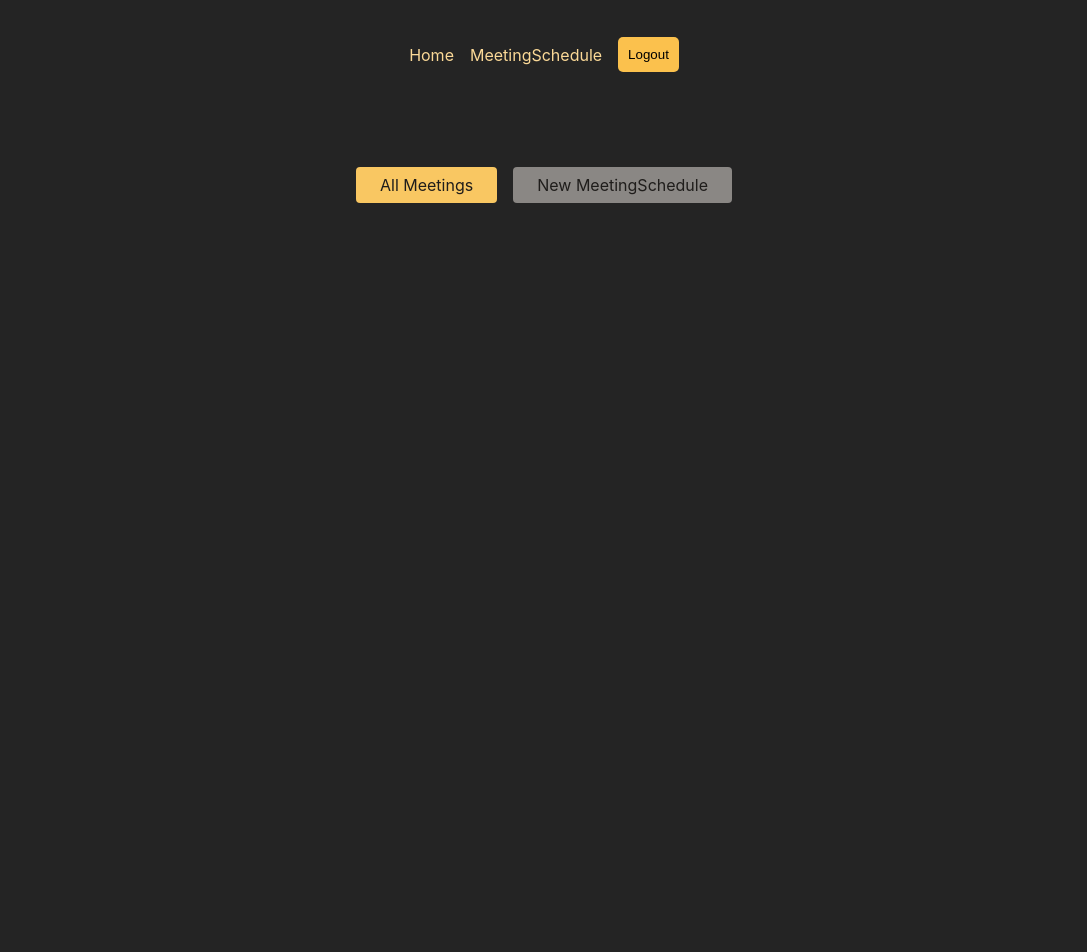
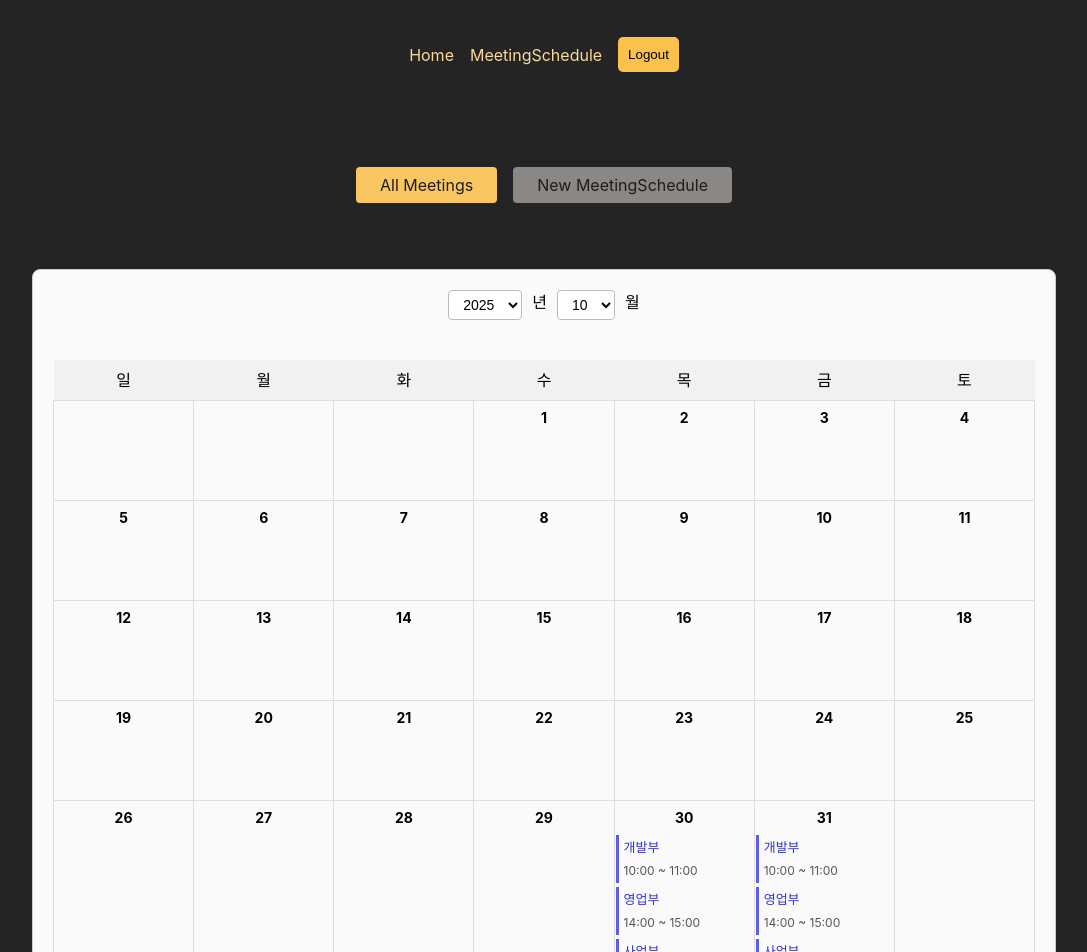
Before and after one commit to rlaban12/roomPlan, a React (Vite) app in the folder frontend/: page /meeting in a window 1280 px wide. Shown: the top 952 px of the page, without its empty margins (96-1183 px from the left). Before the commit the page ends 800 px from the top, so only its background shows below. Built offline with nearby package versions, Linux system fonts and the light colour scheme; sample sign-in values are in the browser's storage.

Commit message:
20251021 커밋
[FE]
- 회의 일정 캘린더 화면 추가
- 프론트엔드의 예시 데이터 json 으로 표시되는 것 확인

```diff
--- a/frontend/src/pages/MeetingSchedulePage.jsx
+++ b/frontend/src/pages/MeetingSchedulePage.jsx
@@ -1,9 +1,122 @@
-import React, {useEffect, useRef, useState} from 'react';
+// import React, {useEffect, useRef, useState} from 'react';
+import React, {useState} from 'react';
+
+import styles from './MeetingSchedulePage.module.scss';
 
 import {MEETING_API_URL} from '../config/host-config.js';
-import {fetchWithAuth} from '../config/api.js';
+// import {fetchWithAuth} from '../config/api.js';
 
 const MeetingSchedulePage = () => {
+  const [year, setYear] = useState(2025);
+  const [month, setMonth] = useState(10);
+
+  // 예시 데이터
+  const meetings = {
+    "2025-10-30": [
+      { dept: "개발부", time: "10:00 ~ 11:00" },
+      { dept: "영업부", time: "14:00 ~ 15:00" },
+      { dept: "사업부", time: "16:00 ~ 17:00" },
+    ],
+    "2025-10-31": [
+      { dept: "개발부", time: "10:00 ~ 11:00" },
+      { dept: "영업부", time: "14:00 ~ 15:00" },
+      { dept: "사업부", time: "16:00 ~ 17:00" },
+      { dept: "경엉지원", time: "18:00 ~ 19:00" },
+    ],
+  };
+
+  // 달력용 날짜 계산
+  const getDaysInMonth = (year, month) => {
+    const firstDay = new Date(year, month - 1, 1).getDay();
+    const daysInMonth = new Date(year, month, 0).getDate();
+    const weeks = [];
+    let day = 1;
+
+    for (let i = 0; i < 6; i++) {
+      const week = [];
+      for (let j = 0; j < 7; j++) {
+        if ((i === 0 && j < firstDay) || day > daysInMonth) {
+          week.push(null);
+        } else {
+          week.push(day++);
+        }
+      }
+      weeks.push(week);
+    }
+    return weeks;
+  };
+
+  const weeks = getDaysInMonth(year, month);
+
+  return (
+      <div className={styles["calendar-container"]}>
+        <div className={styles["calendar-header"]}>
+          <div className={styles["select-group"]}>
+            <select value={year} onChange={(e) => setYear(e.target.value)}>
+              {[2024, 2025, 2026].map((y) => (
+                  <option key={y}>{y}</option>
+              ))}
+            </select>
+            <span>
+              년
+            </span>
+            <select value={month} onChange={(e) => setMonth(e.target.value)}>
+              {Array.from({ length: 12 }, (_, i) => i + 1).map((m) => (
+                  <option key={m}>{m}</option>
+              ))}
+            </select>
+            <span>
+              월
+            </span>
+          </div>
+        </div>
+
+        <table className={styles["calendar-table"]}>
+          <thead>
+          <tr>
+            {["일", "월", "화", "수", "목", "금", "토"].map((day) => (
+                <th key={day}>{day}</th>
+            ))}
+          </tr>
+          </thead>
+          <tbody>
+          {weeks.map((week, i) => (
+              <tr key={i}>
+                {week.map((day, j) => {
+                  const dateKey = day
+                      ? `${year}-${String(month).padStart(2, "0")}-${String(day).padStart(2, "0")}`
+                      : null;
+
+                  return (
+                      <td key={j}>
+                        {day ? (
+                            <>
+                              <div className={styles["date"]}>{day}</div>
+                              {meetings[dateKey] ? (
+                                  <div className={styles["meeting-list"]}>
+                                    {meetings[dateKey].map((m, idx) => (
+                                        <div key={idx} className={styles["meeting-item"]}>
+                                          <p className={styles["dept"]}>{m.dept}</p>
+                                          <p className={styles["time"]}>{m.time}</p>
+                                        </div>
+                                    ))}
+                                  </div>
+                              ) : (
+                                  <div className={styles[".empty"]}></div>
+                              )}
+                            </>
+                        ) : (
+                            <div className={styles[".empty"]}></div>
+                        )}
+                      </td>
+                  );
+                })}
+              </tr>
+          ))}
+          </tbody>
+        </table>
+      </div>
+  );
 
 };
 
--- /dev/null
+++ b/frontend/src/pages/MeetingSchedulePage.module.scss
@@ -0,0 +1,86 @@
+.calendar-container {
+  width: 80%;
+  margin: 40px auto;
+  border: 1px solid #ccc;
+  border-radius: 8px;
+  padding: 20px;
+  background-color: #fafafa;
+  display: flex;
+  flex-direction: column;
+  gap: 20px;
+  color: black;
+}
+
+.calendar-header {
+  display: flex;
+  justify-content: center;
+  align-items: center;
+  margin-bottom: 20px;
+
+  .select-group {
+    display: flex;
+    gap: 10px;
+
+    select {
+      padding: 5px 10px;
+      border-radius: 4px;
+      border: 1px solid #bbb;
+      background-color: white;
+      font-size: 14px;
+      color: black;
+    }
+  }
+}
+
+.calendar-table {
+  border-collapse: collapse;
+  text-align: center;
+
+  th {
+    background-color: #f1f1f1;
+    padding: 8px;
+  }
+
+  td {
+    border: 1px solid #ddd;
+    height: 100px;
+    vertical-align: top;
+    position: relative;
+    font-size: 14px;
+    width: 14%;
+
+    .date {
+      font-weight: bold;
+      margin: 4px;
+    }
+
+    .empty {
+      color: #bbb;
+      margin-top: 8px;
+    }
+
+    .meeting-list {
+      text-align: left;
+      margin-top: 5px;
+
+      .meeting-item {
+        border-left: 3px solid #5d5de7;
+        padding-left: 5px;
+        margin-bottom: 4px;
+
+        .dept {
+          color: #3333cc;
+          font-weight: 600;
+          margin: 0;
+          font-size: 13px;
+        }
+
+        .time {
+          color: #555;
+          font-size: 12px;
+          margin: 0;
+        }
+      }
+    }
+  }
+}
```
